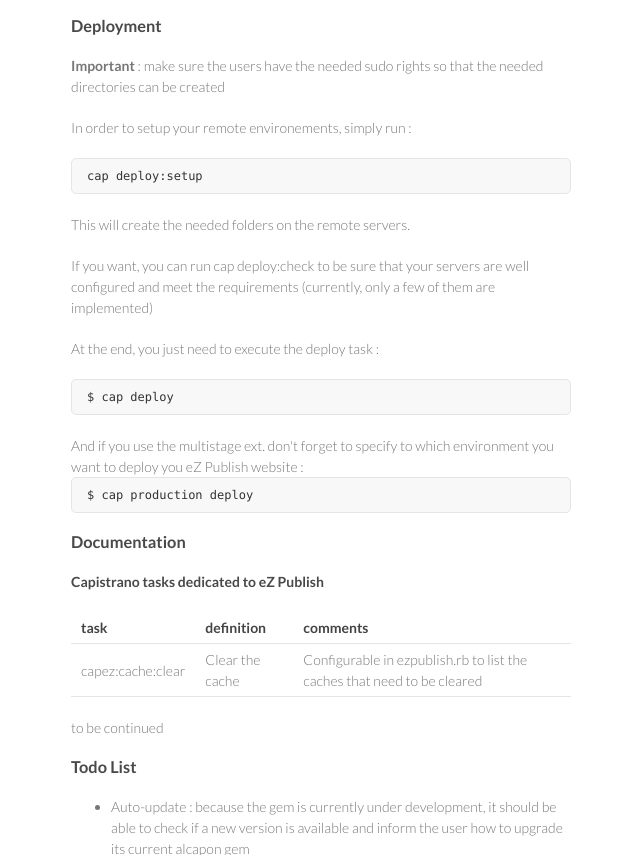
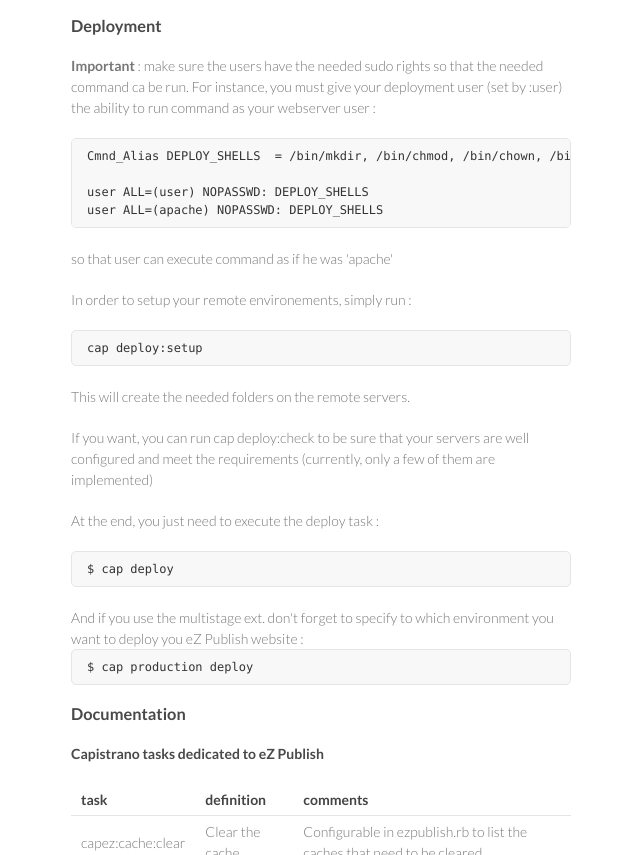
Before and after one commit to alafon/alcapon, a plain HTML site: page index.html in a window 1280 px wide. Shown: the part 4755-5610 px from the top of the page, without its empty margins (499-1139 px from the left). Drawn offline with Linux system fonts and the light colour scheme.

Commit message:
Added an example on how to configure the /etc/sudoers file

```diff
--- a/index.html
+++ b/index.html
@@ -255,7 +255,12 @@ role :db,  'www.domain.fr', :primary => true</code></pre>
 
         <h3><a name="deploy">Deployment</a></h3>
 
-        <p><b>Important</b> : make sure the users have the needed sudo rights so that the needed directories can be created</p>
+        <p><b>Important</b> : make sure the users have the needed sudo rights so that the needed command ca be run. For instance, you must give your deployment user (set by :user) the ability to run command as your webserver user :
+            <pre><code>Cmnd_Alias DEPLOY_SHELLS  = /bin/mkdir, /bin/chmod, /bin/chown, /bin/chgrp, /bin/ln, /usr/bin/php
+
+user ALL=(user) NOPASSWD: DEPLOY_SHELLS
+user ALL=(apache) NOPASSWD: DEPLOY_SHELLS</pre></code>
+            so that user can execute command as if he was 'apache'</p>
 
         <p>In order to setup your remote environements, simply run :
             <pre><code>cap deploy:setup</code></pre>
```
